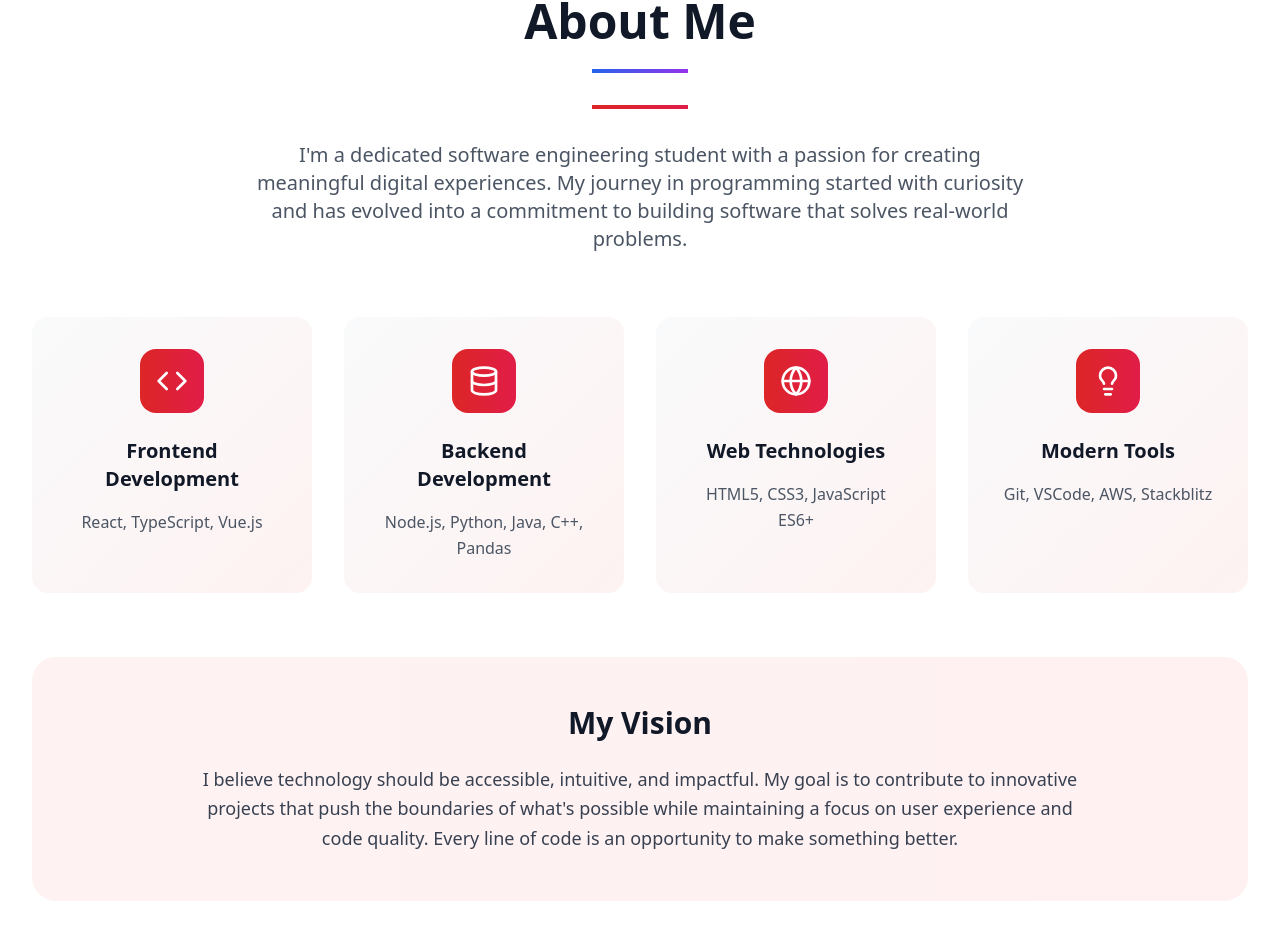
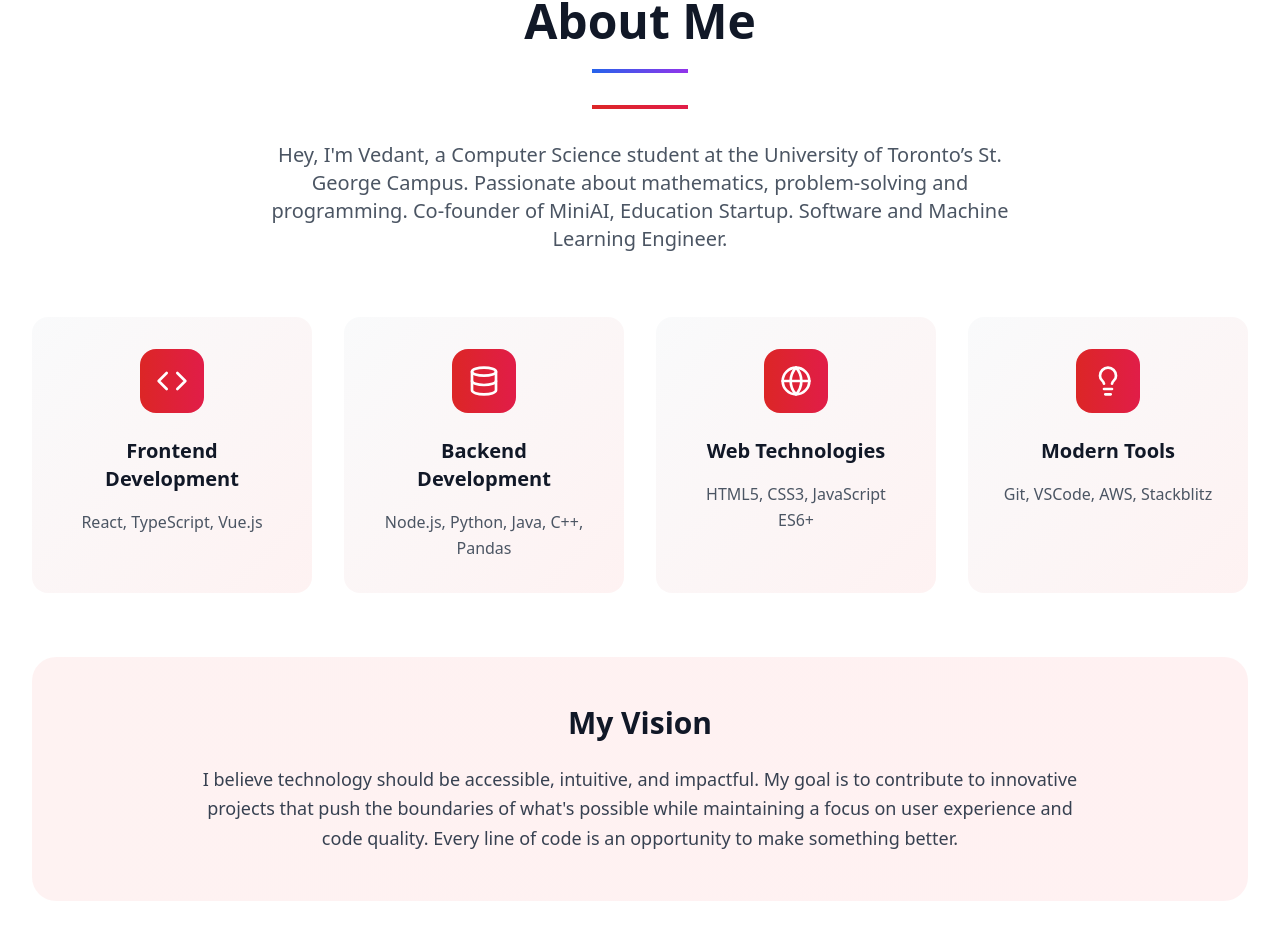
Before and after one commit to vedantkminiai/vedant-k, a React (Vite) app: page / in a window 1280 px wide. Shown: the part 883-1822 px from the top of the page. Built offline with nearby package versions, Linux system fonts and the light colour scheme.

Commit message:
Updated About.tsx

```diff
--- a/src/components/About.tsx
+++ b/src/components/About.tsx
@@ -35,9 +35,7 @@ const About = () => {
           <div className="w-24 h-1 bg-gradient-to-r from-blue-600 to-purple-600 mx-auto mb-8"></div>
           <div className="w-24 h-1 bg-gradient-to-r from-red-600 to-rose-600 mx-auto mb-8"></div>
           <p className="text-lg sm:text-xl text-gray-600 max-w-3xl mx-auto leading-relaxed">
-            I'm a dedicated software engineering student with a passion for creating meaningful digital experiences.
-            My journey in programming started with curiosity and has evolved into a commitment to building software
-            that solves real-world problems.
+           Hey, I'm Vedant, a Computer Science student at the University of Toronto’s St. George Campus. Passionate about mathematics, problem-solving and programming. Co-founder of MiniAI, Education Startup. Software and Machine Learning Engineer.
           </p>
         </div>
 
```
